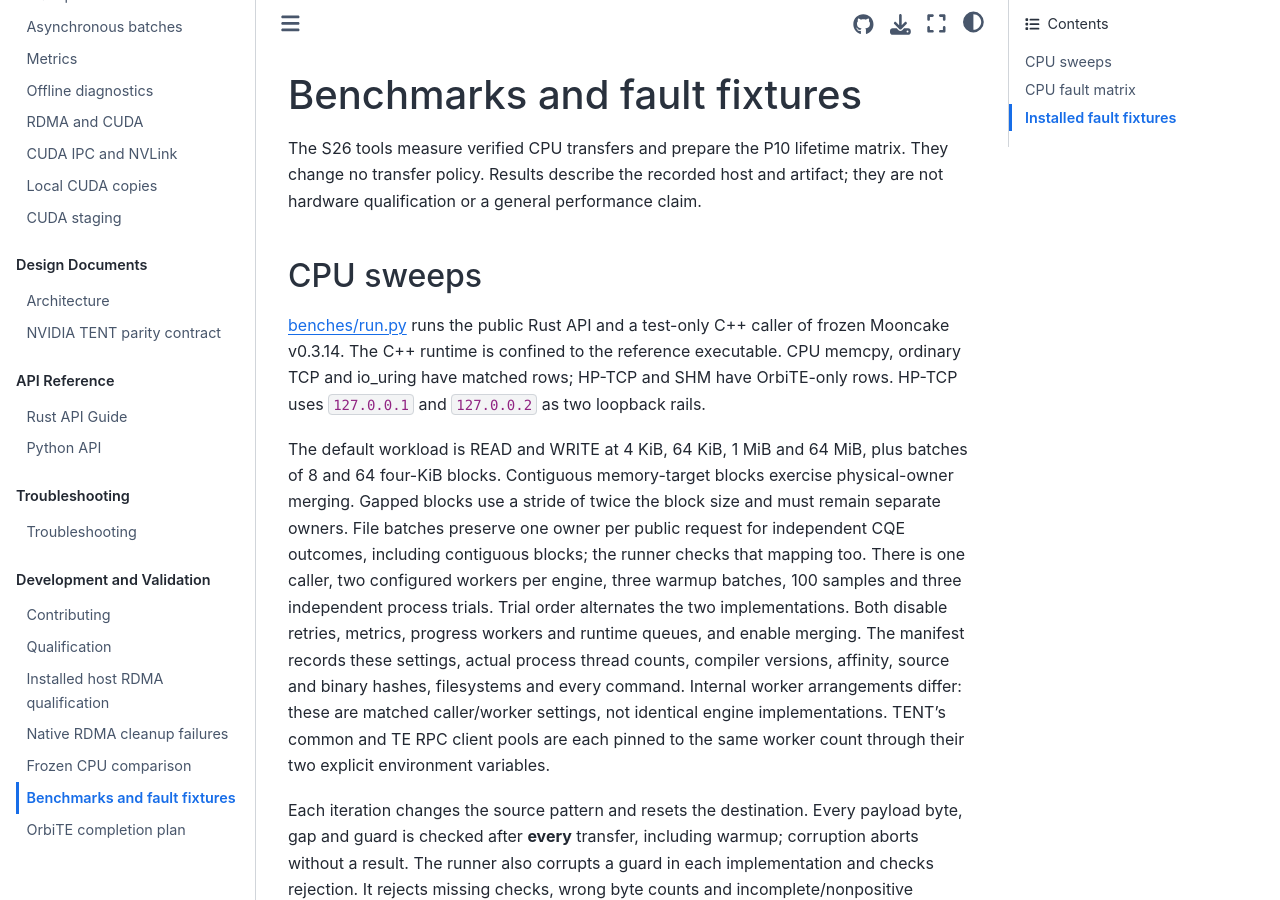
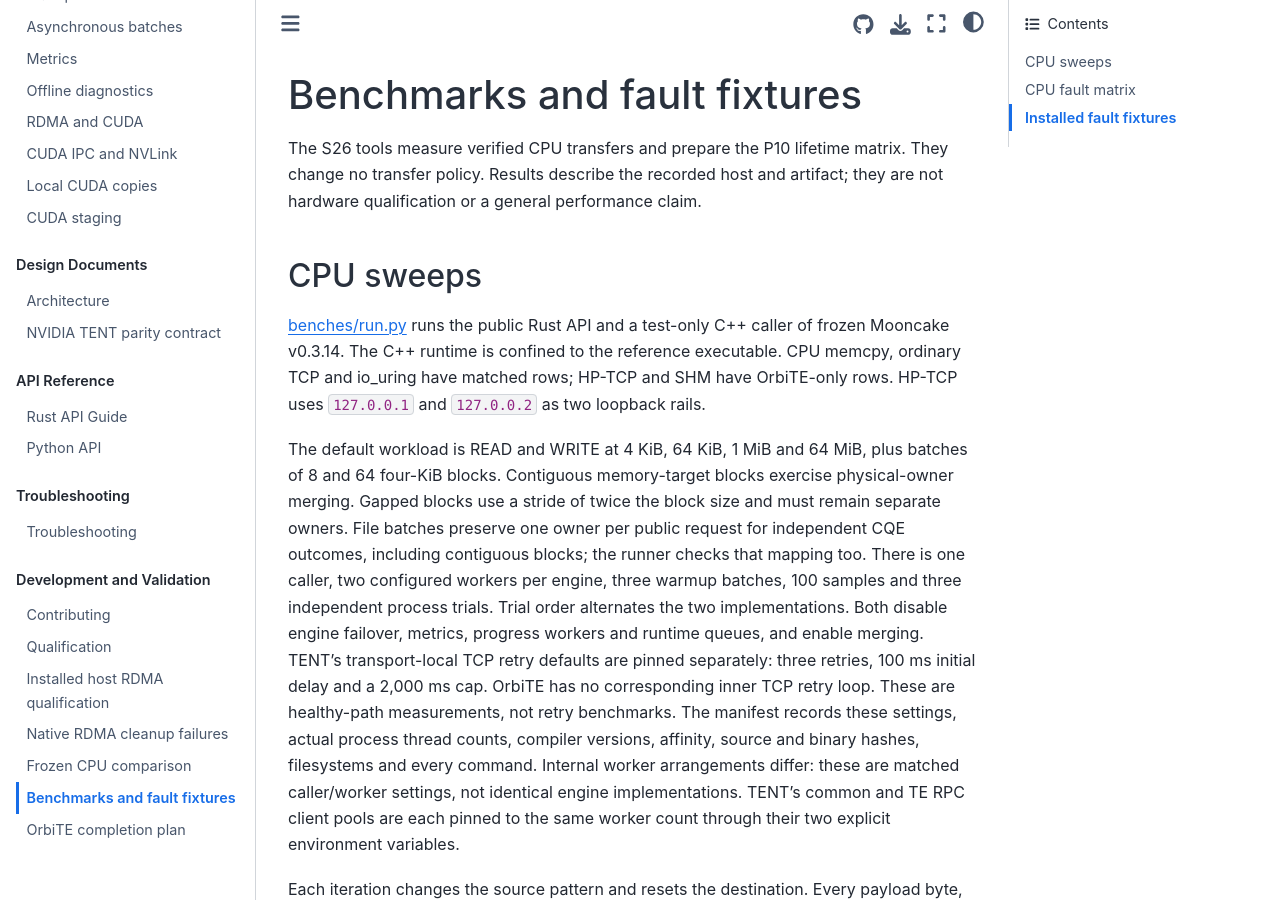
Before and after one commit to OrbitInfra/OrbitTE, a Sphinx documentation site: the page built from docs/benchmarks.md, in a window 1280 px wide and 900 px high. Built offline with Sphinx 7.4.7 and the Sphinx Book theme 1.1.4, drawn with Linux system fonts in a browser that asks for light colours.

Commit message:
test: distinguish benchmark failover and TCP retry settings

```diff
--- a/docs/benchmarks.md
+++ b/docs/benchmarks.md
@@ -19,8 +19,12 @@ must remain separate owners. File batches preserve one owner per public request
 for independent CQE outcomes, including contiguous blocks; the runner checks
 that mapping too. There is one caller, two configured workers per engine,
 three warmup batches, 100 samples and three independent process trials. Trial
-order alternates the two implementations. Both disable retries, metrics,
-progress workers and runtime queues, and enable merging. The manifest records
+order alternates the two implementations. Both disable engine failover,
+metrics, progress workers and runtime queues, and enable merging. TENT's
+transport-local TCP retry defaults are pinned separately: three retries,
+100 ms initial delay and a 2,000 ms cap. OrbiTE has no corresponding inner
+TCP retry loop. These are healthy-path measurements, not retry benchmarks.
+The manifest records
 these settings, actual process thread counts, compiler versions, affinity,
 source and binary hashes, filesystems and every command. Internal worker
 arrangements differ: these are matched caller/worker settings, not identical
```
Also changed, not shown: docs/qualification.md (+3 -0 lines), 2 other files.
